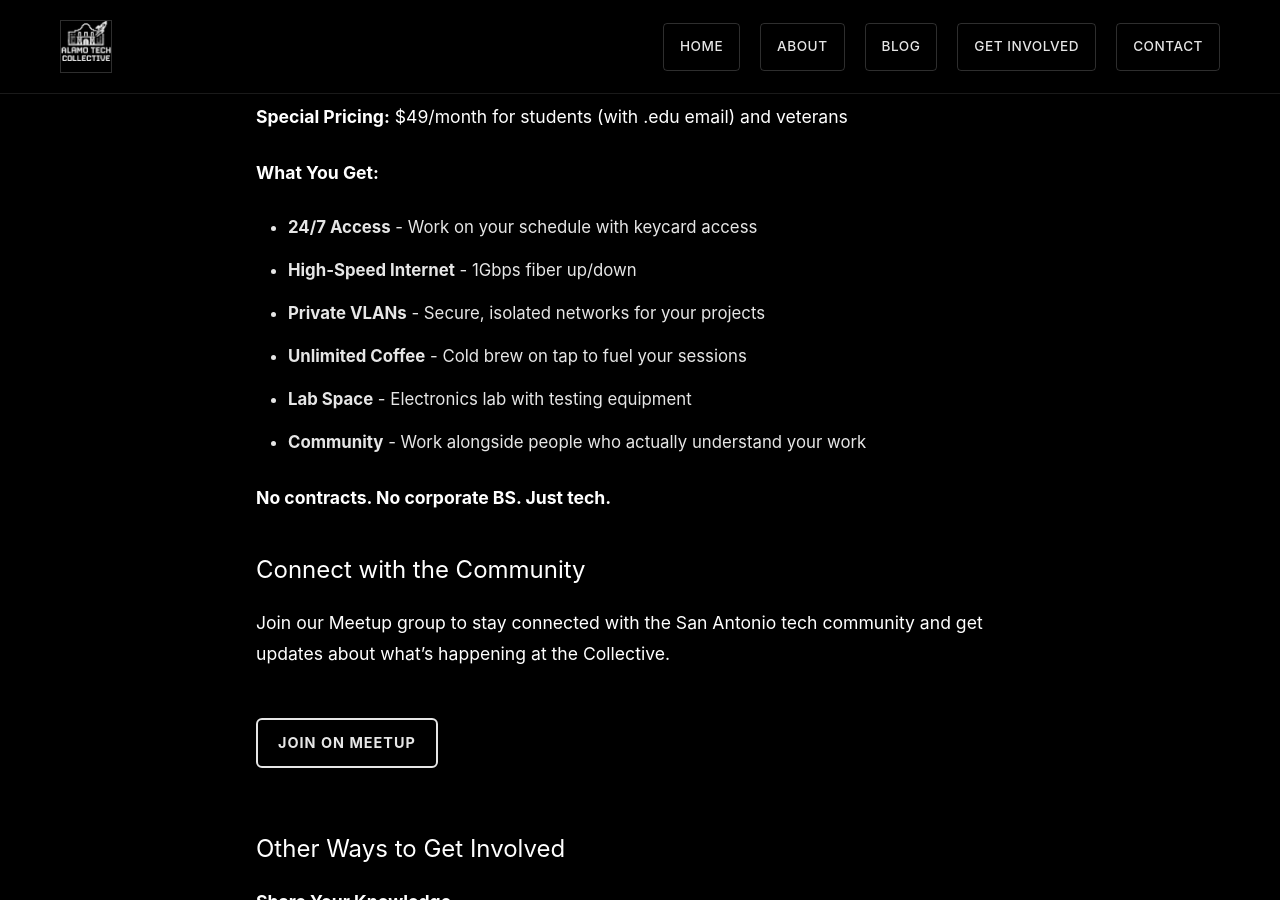
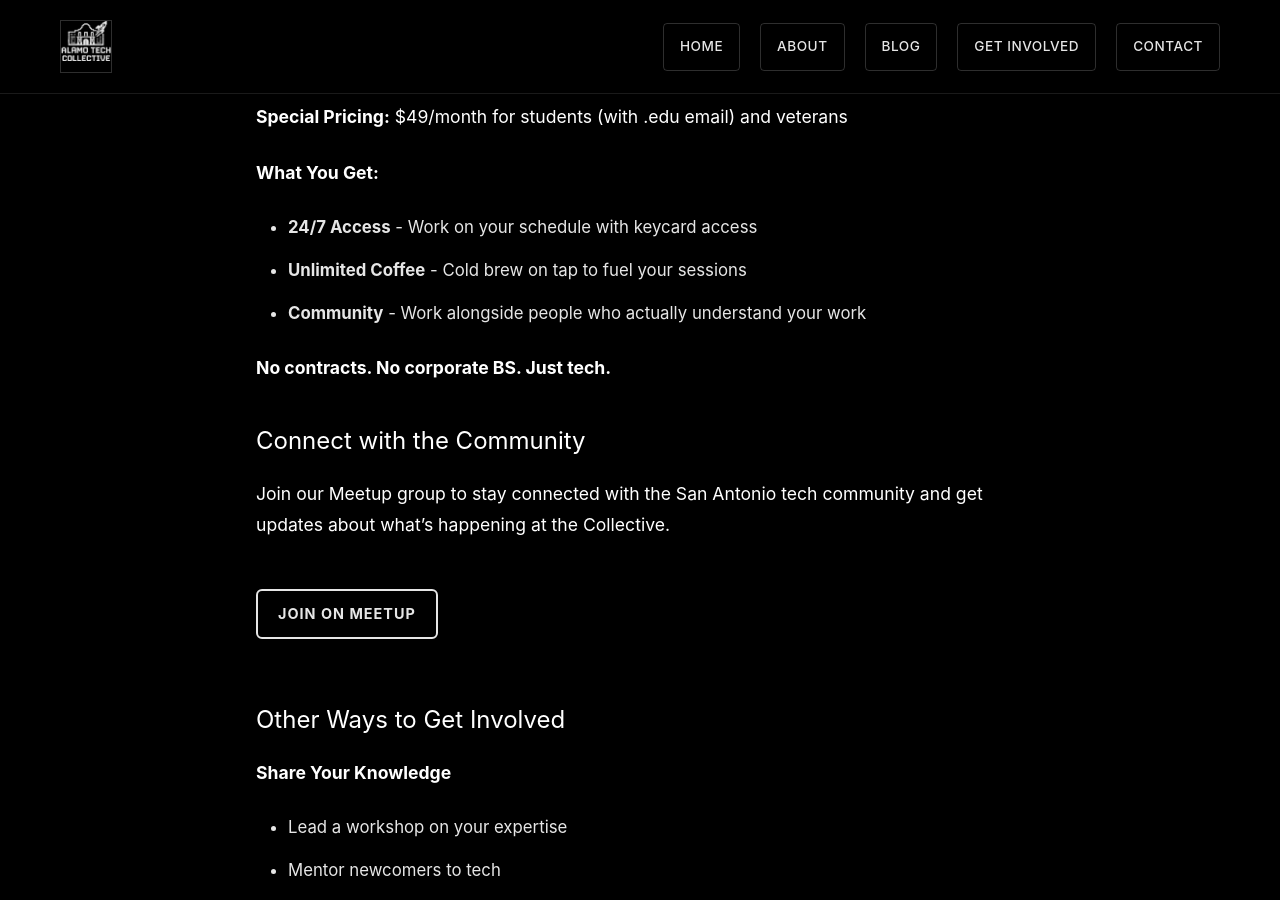
Before and after one commit to Alamo-Tech-Collective/alamo-tech-collective.github.io, a Jekyll site: the page built from get-involved.md, in a window 1280 px wide and 900 px high, scrolled down 953 px. Built offline with Jekyll 4.4.1, drawn with Linux system fonts in a browser that asks for light colours.

Commit message:
Updated get-involved page

```diff
--- a/get-involved.md
+++ b/get-involved.md
@@ -23,10 +23,7 @@ Come see what we're building! Schedule a tour to check out the space and meet ou
 
 **What You Get:**
 - **24/7 Access** - Work on your schedule with keycard access
-- **High-Speed Internet** - 1Gbps fiber up/down
-- **Private VLANs** - Secure, isolated networks for your projects
 - **Unlimited Coffee** - Cold brew on tap to fuel your sessions
-- **Lab Space** - Electronics lab with testing equipment
 - **Community** - Work alongside people who actually understand your work
 
 **No contracts. No corporate BS. Just tech.**
```
